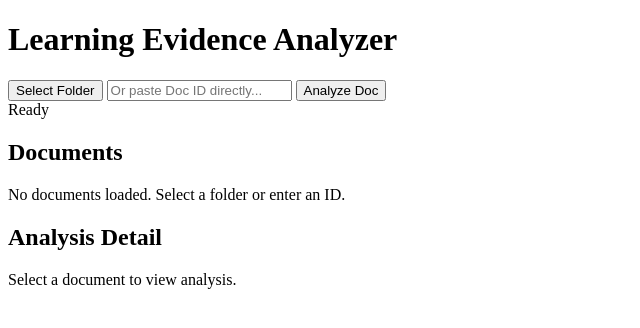
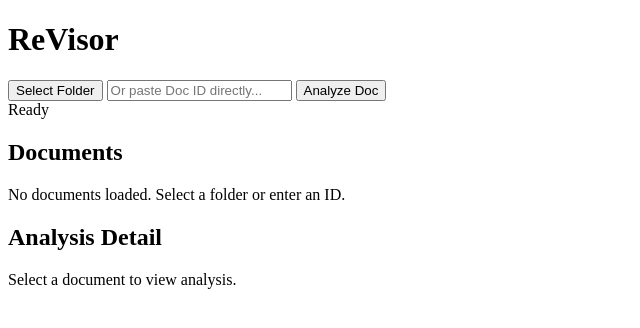
Before and after one commit to inquiredu/ReVisor, a plain HTML site: page src/Index.html in a window 1280 px wide. Shown: the whole page, without its empty margins (0-640 px from the left). Drawn offline with Linux system fonts and the light colour scheme.

Commit message:
Rename project to ReVisor

```diff
--- a/src/Index.html
+++ b/src/Index.html
@@ -2,13 +2,13 @@
 <html>
   <head>
     <base target="_top">
-    <title>Learning Evidence Analyzer</title>
+    <title>ReVisor</title>
     <?!= include('Stylesheet'); ?>
   </head>
   <body>
     <div class="app-container">
       <header class="app-header">
-        <h1>Learning Evidence Analyzer</h1>
+        <h1>ReVisor</h1>
         <div class="header-controls">
           <button id="folder-picker-btn" class="btn primary">Select Folder</button>
           <input type="text" id="doc-id-input" placeholder="Or paste Doc ID directly..." />
```
Also changed, not shown: README.md, 2 other files.
